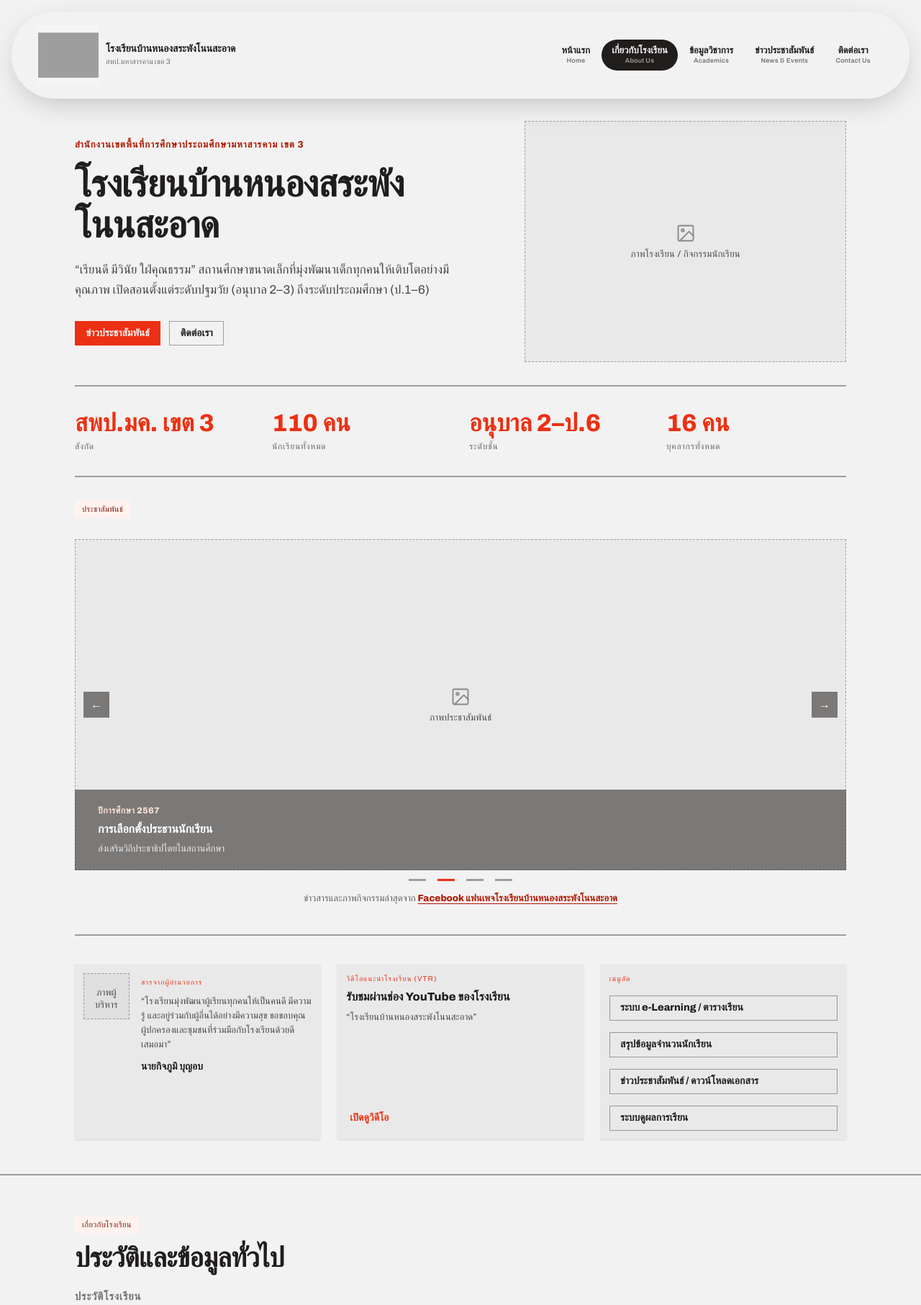
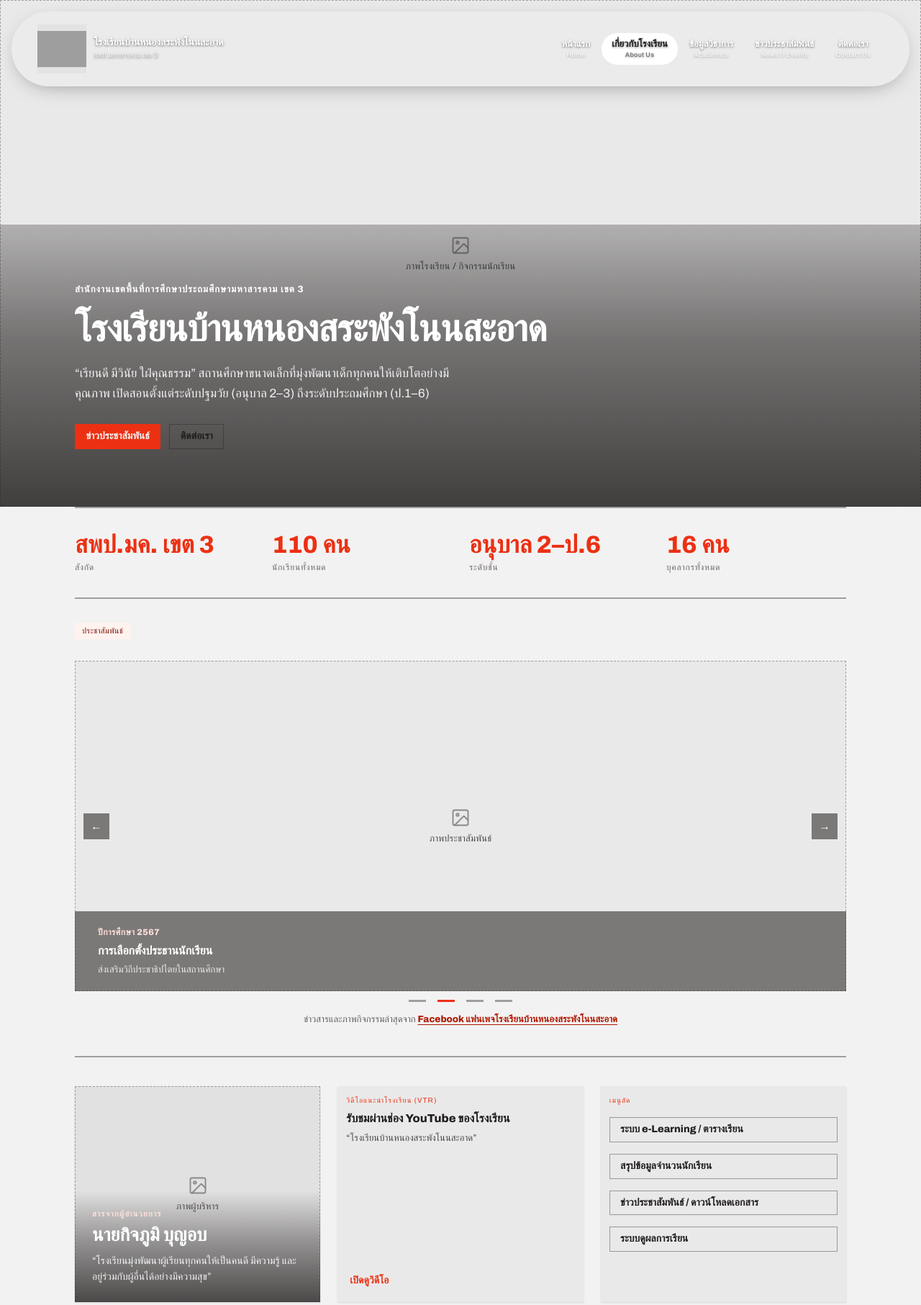
Before and after one commit to campingroom/np-website-project, a plain HTML site: page index.html in a window 1280 px wide. Shown: the top 1813 px of the page at 72% size. Drawn offline with nearby package versions, Linux system fonts and the light colour scheme; no server answers.

Commit message:
อัพเดทหน้าเว็บโรงเรียนv2

```diff
--- a/index.html
+++ b/index.html
@@ -26,34 +26,36 @@ a:hover { color: var(--color-accent-600); }
   <a href="#home" onClick="{{ navClick }}" style="display:flex; align-items:center; gap:10px; text-decoration:none; color:var(--color-text); margin-right:auto; flex:none; min-width:0;">
     <image-slot id="logo-nav" shape="rect" fit="contain" src="assets/logo-transparent.png" style="width:{{ logoSize }}px;height:{{ logoSize }}px;flex:none;background:{{ logoBg }};transition:width .3s ease,height .3s ease,background .3s ease;"></image-slot>
     <sc-if value="{{ showWordmark }}" hint-placeholder-val="{{ true }}">
-      <span style="font-family:var(--font-heading); font-weight:800; font-size:14px; line-height:1.2; letter-spacing:-0.01em; white-space:nowrap;">โรงเรียนบ้านหนองสระพังโนนสะอาด<br /><span style="font-weight:400; font-size:10.5px; color:color-mix(in srgb, var(--color-text) 60%, transparent); letter-spacing:0;">สพป.มหาสารคาม เขต 3</span></span>
+      <span style="font-family:var(--font-heading); font-weight:800; font-size:14px; line-height:1.2; letter-spacing:-0.01em; white-space:nowrap; color:{{ wordmarkColor }}; text-shadow:{{ navTextShadow }};">โรงเรียนบ้านหนองสระพังโนนสะอาด<br /><span style="font-weight:400; font-size:10.5px; color:{{ wordmarkSubColor }}; letter-spacing:0;">สพป.มหาสารคาม เขต 3</span></span>
     </sc-if>
   </a>
   <div ref="{{ setNavInnerRef }}" style="position:relative; display:flex; align-items:center; gap:2px; overflow-x:auto; scrollbar-width:thin; border-radius:{{ navRadius }}px; border:{{ navInnerBorder }}; padding:{{ navInnerPad }}px; transition:padding .3s ease; -webkit-mask-image:linear-gradient(90deg, transparent 0, black 14px, black calc(100% - 14px), transparent 100%); mask-image:linear-gradient(90deg, transparent 0, black 14px, black calc(100% - 14px), transparent 100%);">
-    <div ref="{{ setIndicatorRef }}" style="position:absolute; top:{{ navInnerPad }}px; bottom:{{ navInnerPad }}px; border-radius:{{ navRadius }}px; background:var(--color-text); left:0; width:0; transition:left .28s cubic-bezier(.4,0,.2,1), width .28s cubic-bezier(.4,0,.2,1), top .3s ease, bottom .3s ease; z-index:0;"></div>
+    <div ref="{{ setIndicatorRef }}" style="position:absolute; top:{{ navInnerPad }}px; bottom:{{ navInnerPad }}px; border-radius:{{ navRadius }}px; background:{{ indicatorBg }}; left:0; width:0; transition:left .28s cubic-bezier(.4,0,.2,1), width .28s cubic-bezier(.4,0,.2,1), top .3s ease, bottom .3s ease, background .3s ease; z-index:0;"></div>
     <sc-for list="{{ navItems }}" as="item" hint-placeholder-count="6">
-      <a href="{{ item.href }}" ref="{{ setNavRef }}" data-nav-id="{{ item.id }}" onClick="{{ navClick }}" style="position:relative; z-index:1; white-space:nowrap; padding:{{ tabPaddingV }}; font-size:{{ tabFontSize }}; font-weight:700; text-decoration:none; color:var(--color-text); transition:color .12s ease .12s, padding .3s ease, font-size .3s ease; display:flex; flex-direction:column; align-items:center; gap:1px; line-height:1.2;"><span>{{ item.label }}</span><sc-if value="{{ item.showEn }}" hint-placeholder-val="{{ true }}"><span style="font-size:9px; font-weight:600; letter-spacing:.03em; opacity:.6;">{{ item.en }}</span></sc-if></a>
+      <a href="{{ item.href }}" ref="{{ setNavRef }}" data-nav-id="{{ item.id }}" onClick="{{ navClick }}" style="position:relative; z-index:1; white-space:nowrap; padding:{{ tabPaddingV }}; font-size:{{ tabFontSize }}; font-weight:700; text-decoration:none; color:var(--color-text); text-shadow:{{ navTextShadow }}; transition:color .12s ease .12s, padding .3s ease, font-size .3s ease; display:flex; flex-direction:column; align-items:center; gap:1px; line-height:1.2;"><span>{{ item.label }}</span><sc-if value="{{ item.showEn }}" hint-placeholder-val="{{ true }}"><span style="font-size:9px; font-weight:600; letter-spacing:.03em; opacity:.6;">{{ item.en }}</span></sc-if></a>
     </sc-for>
   </div>
 </nav>
 <div style="height:{{ navSpacerHeight }};" aria-hidden="true"></div>
 
 <section data-section-id="home" id="home" ref="{{ setSectionRef }}" style="background:var(--color-bg);">
-  <div style="max-width:1200px; margin:0 auto; padding:0 clamp(20px,5vw,72px);">
-    <div style="display:grid; grid-template-columns:minmax(0,1.3fr) minmax(260px,1fr); gap:44px; align-items:center; padding:48px 0 32px; opacity:{{ reveal.home.opacity }}; transform:{{ reveal.home.transform }}; transition:opacity .8s ease, transform .8s ease;">
-      <div>
-        <span style="display:block; font-size:13px; letter-spacing:.08em; text-transform:uppercase; color:var(--color-accent-700); font-weight:700; margin-bottom:16px;">สำนักงานเขตพื้นที่การศึกษาประถมศึกษามหาสารคาม เขต 3</span>
-        <h1 style="font-family:var(--font-heading); font-weight:800; font-size:clamp(32px,5vw,52px); line-height:1.1; letter-spacing:-0.02em; margin:0 0 20px;">โรงเรียนบ้านหนองสระพังโนนสะอาด</h1>
-        <p style="font-size:17px; line-height:1.65; max-width:56ch; color:color-mix(in srgb, var(--color-text) 82%, transparent); margin:0 0 28px;">&ldquo;เรียนดี มีวินัย ใฝ่คุณธรรม&rdquo; สถานศึกษาขนาดเล็กที่มุ่งพัฒนาเด็กทุกคนให้เติบโตอย่างมีคุณภาพ เปิดสอนตั้งแต่ระดับปฐมวัย (อนุบาล 2–3) ถึงระดับประถมศึกษา (ป.1–6)</p>
+  <div style="position:relative; min-height:min(88vh,720px); display:flex; align-items:flex-end; padding-top:{{ heroTopPad }}; opacity:{{ reveal.home.opacity }}; transform:{{ reveal.home.transform }}; transition:opacity .8s ease, transform .8s ease;">
+    <figure class="{{ photoClass }}" style="margin:0; position:absolute; inset:0; z-index:0;">
+      <image-slot id="hero-photo" shape="rect" style="width:100%; height:100%;" placeholder="ภาพโรงเรียน / กิจกรรมนักเรียน"></image-slot>
+    </figure>
+    <div style="position:relative; z-index:1; width:100%; padding:clamp(40px,7vw,80px) 0; background:linear-gradient(to top, color-mix(in srgb, var(--color-text) 84%, transparent) 0%, color-mix(in srgb, var(--color-text) 58%, transparent) 60%, color-mix(in srgb, var(--color-text) 28%, transparent) 100%);">
+      <div style="max-width:1200px; margin:0 auto; padding:0 clamp(20px,5vw,72px);">
+        <span style="display:block; font-size:13px; letter-spacing:.08em; text-transform:uppercase; color:#fff; font-weight:700; margin-bottom:16px;">สำนักงานเขตพื้นที่การศึกษาประถมศึกษามหาสารคาม เขต 3</span>
+        <h1 style="font-family:var(--font-heading); font-weight:800; font-size:clamp(32px,5vw,52px); line-height:1.1; letter-spacing:-0.02em; margin:0 0 20px; color:#fff;">โรงเรียนบ้านหนองสระพังโนนสะอาด</h1>
+        <p style="font-size:17px; line-height:1.65; max-width:56ch; color:#fff; opacity:.92; margin:0 0 28px;">&ldquo;เรียนดี มีวินัย ใฝ่คุณธรรม&rdquo; สถานศึกษาขนาดเล็กที่มุ่งพัฒนาเด็กทุกคนให้เติบโตอย่างมีคุณภาพ เปิดสอนตั้งแต่ระดับปฐมวัย (อนุบาล 2–3) ถึงระดับประถมศึกษา (ป.1–6)</p>
         <div style="display:flex; gap:12px; flex-wrap:wrap;">
           <a href="#news" onClick="{{ navClick }}" class="btn btn-primary">ข่าวประชาสัมพันธ์</a>
           <a href="#contact" onClick="{{ navClick }}" class="btn btn-secondary">ติดต่อเรา</a>
         </div>
       </div>
-      <figure class="{{ photoClass }}" style="margin:0;">
-        <image-slot id="hero-photo" shape="rect" style="width:100%; aspect-ratio:4/3;" placeholder="ภาพโรงเรียน / กิจกรรมนักเรียน"></image-slot>
-      </figure>
     </div>
+  </div>
+  <div style="max-width:1200px; margin:0 auto; padding:0 clamp(20px,5vw,72px);">
     <div style="display:grid; grid-template-columns:repeat(auto-fit,minmax(150px,1fr)); gap:24px; border-top:2px solid var(--color-divider); padding:32px 0;">
       <sc-for list="{{ statItems }}" as="st" hint-placeholder-count="4">
         <div>
@@ -93,14 +95,14 @@ a:hover { color: var(--color-accent-600); }
 
     <!-- director message + VTR + quick links -->
     <div style="display:grid; grid-template-columns:repeat(auto-fit,minmax(280px,1fr)); gap:24px; border-top:2px solid var(--color-divider); padding:40px 0 48px;">
-      <div class="card elev-sm" style="flex-direction:row; align-items:flex-start; gap:16px;">
-        <figure class="{{ photoClass }}" style="margin:0; flex:none;">
-          <image-slot id="director-photo" shape="rect" style="width:64px;height:64px;" placeholder="ภาพผู้บริหาร"></image-slot>
+      <div class="card elev-sm" style="position:relative; padding:0; overflow:hidden; display:block; min-height:300px;">
+        <figure style="margin:0; position:absolute; inset:0;">
+          <image-slot id="director-photo" shape="rect" style="width:100%;height:100%;" placeholder="ภาพผู้บริหาร"></image-slot>
         </figure>
-        <div>
-          <span class="card-kicker">สารจากผู้อำนวยการ</span>
-          <p class="card-body" style="margin:6px 0 8px;">&ldquo;โรงเรียนมุ่งพัฒนาผู้เรียนทุกคนให้เป็นคนดี มีความรู้ และอยู่ร่วมกับผู้อื่นได้อย่างมีความสุข ขอขอบคุณผู้ปกครองและชุมชนที่ร่วมมือกับโรงเรียนด้วยดีเสมอมา&rdquo;</p>
-          <span class="card-title" style="font-size:14px;">นายกิจภูมิ บุญอบ</span>
+        <div style="position:absolute; left:0; right:0; bottom:0; padding:24px; background:linear-gradient(to top, color-mix(in srgb, var(--color-text) 78%, transparent) 0%, color-mix(in srgb, var(--color-text) 40%, transparent) 55%, transparent 100%);">
+          <span style="display:block; font-size:11px; font-weight:700; letter-spacing:.12em; text-transform:uppercase; color:var(--color-accent-200); margin-bottom:6px;">สารจากผู้อำนวยการ</span>
+          <p style="margin:0 0 10px; font-family:var(--font-heading); font-size:26px; font-weight:800; line-height:1.15; color:#fff;">นายกิจภูมิ บุญอบ</p>
+          <p style="margin:0; font-size:14px; line-height:1.55; color:#fff; opacity:.92; max-width:38ch;">&ldquo;โรงเรียนมุ่งพัฒนาผู้เรียนทุกคนให้เป็นคนดี มีความรู้ และอยู่ร่วมกับผู้อื่นได้อย่างมีความสุข&rdquo;</p>
         </div>
       </div>
       <div class="card elev-sm">
@@ -473,7 +475,7 @@ class Component extends DCLogic {
     narrow: false,
     visible: { home: true },
     indicator: { left: 0, width: 0 },
-    statsProgress: 0,
+    statsProgress: 1,
     formSent: false,
     reducedMotion: false,
     bannerIndex: 0,
@@ -492,16 +494,6 @@ class Component extends DCLogic {
       this.setState({ reducedMotion: true, visible: allVisible, statsProgress: 1 });
     } else {
       this.startStats();
-      this.revealObserver = new IntersectionObserver((entries) => {
-        entries.forEach(entry => {
-          if (entry.isIntersecting) {
-            const id = entry.target.dataset.sectionId;
-            this.setState(s => (s.visible[id] ? null : { visible: { ...s.visible, [id]: true } }));
-            this.revealObserver.unobserve(entry.target);
-          }
-        });
-      }, { threshold: 0.12, rootMargin: '0px 0px -8% 0px' });
-      Object.values(this.sectionEls).forEach(el => this.revealObserver.observe(el));
     }
 
 
@@ -517,6 +509,19 @@ class Component extends DCLogic {
       if (current !== this.state.activeSection) this.setState({ activeSection: current });
       this.activeId = current;
       this.syncIndicator();
+      if (!this.state.reducedMotion) {
+        const trigger = window.innerHeight * 0.88;
+        let newly = null;
+        Component.SECTION_IDS.forEach(id => {
+          const el = this.sectionEls[id];
+          if (!el || this.state.visible[id]) return;
+          if (el.getBoundingClientRect().top < trigger) {
+            newly = newly || {};
+            newly[id] = true;
+          }
+        });
+        if (newly) this.setState(s => ({ visible: { ...s.visible, ...newly } }));
+      }
     };
     this.onScroll();
     window.addEventListener('scroll', this.onScroll, { passive: true });
@@ -574,13 +579,17 @@ class Component extends DCLogic {
     bar.style.width = width + 'px';
     Object.keys(this.navRefs).forEach(key => {
       const tab = this.navRefs[key];
-      if (tab) tab.style.color = key === active ? 'var(--color-bg)' : 'var(--color-text)';
+      if (!tab) return;
+      const overHero = (this.props.navStyle ?? 'floating') === 'floating' && !this.state.scrolled;
+      if (key === active) tab.style.color = overHero ? 'var(--color-text)' : 'var(--color-bg)';
+      else tab.style.color = overHero ? '#ffffff' : 'var(--color-text)';
     });
     if (left < container.scrollLeft) container.scrollLeft = Math.max(0, left - 8);
     else if (left + width > container.scrollLeft + container.clientWidth) container.scrollLeft = left + width - container.clientWidth + 8;
   }
 
   startStats() {
+    this.setState({ statsProgress: 0 });
     const start = performance.now();
     const duration = 1200;
     const tick = (now) => {
@@ -663,14 +672,22 @@ class Component extends DCLogic {
     const photoTreatment = this.props.photoTreatment ?? 'grayscale';
     const isFloating = navStyle === 'floating';
     const navRadius = isFloating ? 999 : 0;
-    const navBg = isFloating ? 'color-mix(in srgb, var(--color-bg) 68%, transparent)' : 'var(--color-bg)';
+    const overHero = isFloating && !s.scrolled;
+    const navBg = isFloating
+      ? (overHero ? 'color-mix(in srgb, #ffffff 12%, transparent)' : 'color-mix(in srgb, var(--color-bg) 72%, transparent)')
+      : 'var(--color-bg)';
     const navShellStyle = isFloating
-      ? `position:fixed; top:16px; left:50%; transform:translateX(-50%); width:calc(100% - 32px); max-width:1400px; z-index:50; display:flex; align-items:center; gap:20px; background:${navBg}; backdrop-filter:blur(16px); -webkit-backdrop-filter:blur(16px); border-radius:999px; box-shadow:0 12px 40px -12px color-mix(in srgb, var(--color-text) 30%, transparent); padding:${s.scrolled ? '10px' : '18px'} clamp(16px,4vw,36px); transition:padding .3s ease;`
+      ? `position:fixed; top:16px; left:50%; transform:translateX(-50%); width:calc(100% - 32px); max-width:1400px; z-index:50; display:flex; align-items:center; gap:20px; background:${navBg}; backdrop-filter:blur(${overHero ? 6 : 16}px) saturate(140%); -webkit-backdrop-filter:blur(${overHero ? 6 : 16}px) saturate(140%); border-radius:999px; box-shadow:${overHero ? '0 8px 30px -14px rgba(0,0,0,.5)' : '0 12px 40px -12px color-mix(in srgb, var(--color-text) 30%, transparent)'}; padding:${s.scrolled ? '10px' : '18px'} clamp(16px,4vw,36px); transition:padding .3s ease, background .3s ease;`
       : `position:sticky; top:0; left:0; transform:none; width:100%; max-width:none; z-index:50; display:flex; align-items:center; gap:20px; background:${navBg}; border-radius:0; border-bottom:2px solid var(--color-divider); box-shadow:none; padding:${s.scrolled ? '10px' : '18px'} clamp(16px,5vw,48px); transition:padding .3s ease;`;
-    const navSpacerHeight = isFloating ? '120px' : '0px';
+    const wordmarkColor = overHero ? '#ffffff' : 'var(--color-text)';
+    const wordmarkSubColor = overHero ? 'rgba(255,255,255,.75)' : 'color-mix(in srgb, var(--color-text) 60%, transparent)';
+    const navTextShadow = overHero ? '0 1px 3px rgba(0,0,0,.55)' : 'none';
+    const indicatorBg = overHero ? '#ffffff' : 'var(--color-text)';
+    const navSpacerHeight = '0px';
+    const heroTopPad = isFloating ? 'clamp(140px,16vh,180px)' : '0px';
     const navInnerBorder = isFloating ? 'none' : '2px solid var(--color-divider)';
     const photoClass = photoTreatment === 'grayscale' ? 'grayscale' : '';
-    const logoBg = s.scrolled ? navBg : '#ffffff';
+    const logoBg = overHero ? 'transparent' : '#ffffff';
 
     const reveal = {};
     Component.SECTION_IDS.forEach(id => { reveal[id] = this.sectionReveal(id); });
@@ -714,11 +731,16 @@ class Component extends DCLogic {
       navItems,
       navShellStyle,
       navSpacerHeight,
+      heroTopPad,
+      wordmarkColor,
+      wordmarkSubColor,
+      navTextShadow,
+      indicatorBg,
       navRadius,
       navInnerBorder,
       photoClass,
       logoBg,
-      logoSize: s.scrolled ? (s.narrow ? 34 : 42) : (s.narrow ? 48 : 85),
+      logoSize: s.scrolled ? (s.narrow ? 27 : 34) : (s.narrow ? 38 : 68),
       showWordmark: !s.narrow,
       tabPaddingV: s.scrolled ? (s.narrow ? '6px 10px' : '8px 14px') : (s.narrow ? '6px 9px' : '8px 14px'),
       tabFontSize: s.narrow ? '11.5px' : '13px',
```
Also changed, not shown: uploads/SCR-20260804-nzqe.png (added), uploads/SCR-20260804-oger.png (added), uploads/SCR-20260804-rsxy.png (added), uploads/Screenshot 2026-08-04 at 19.45.45.png (added), uploads/pasted-1785834434988-0.png (added), 3 other files.
